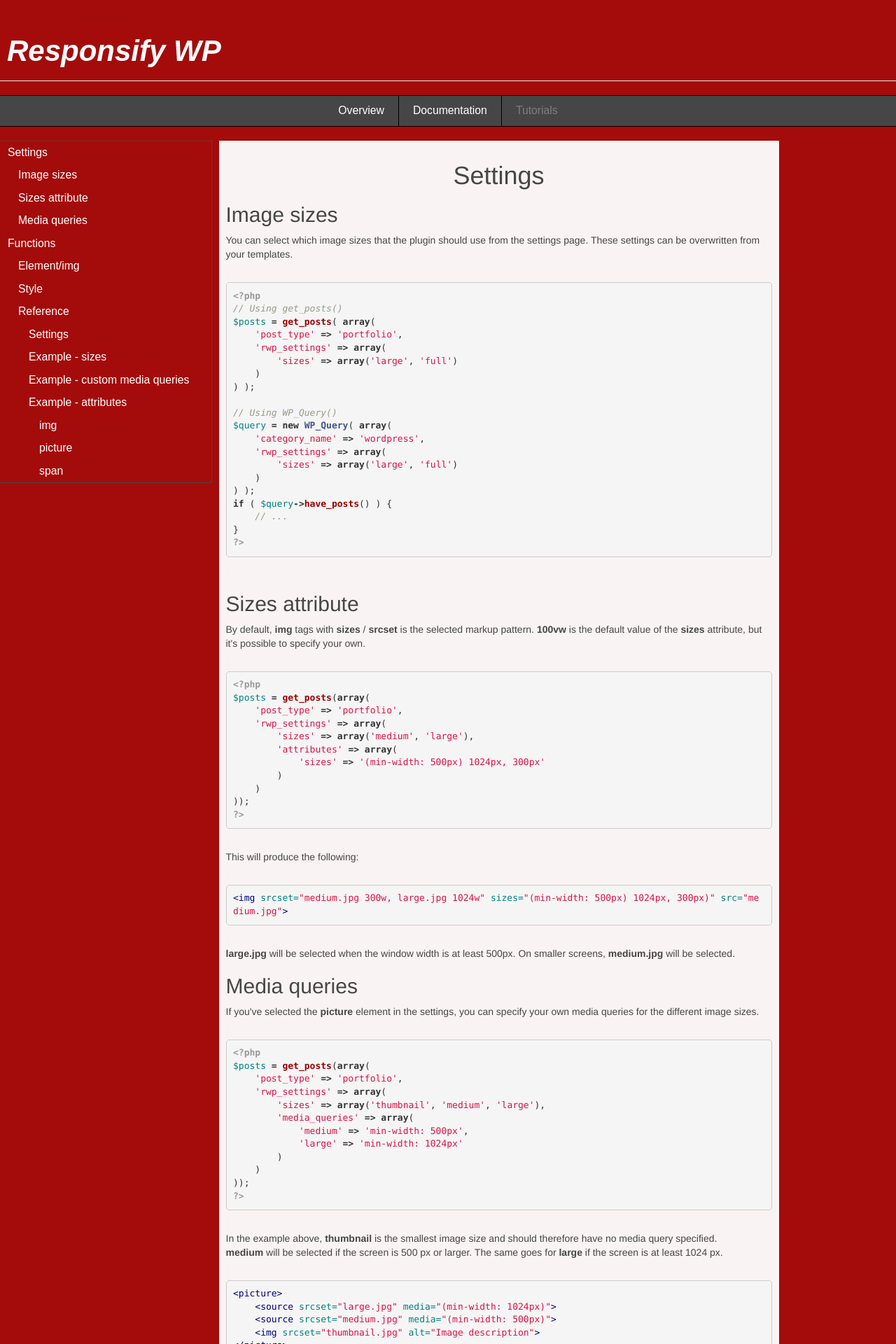
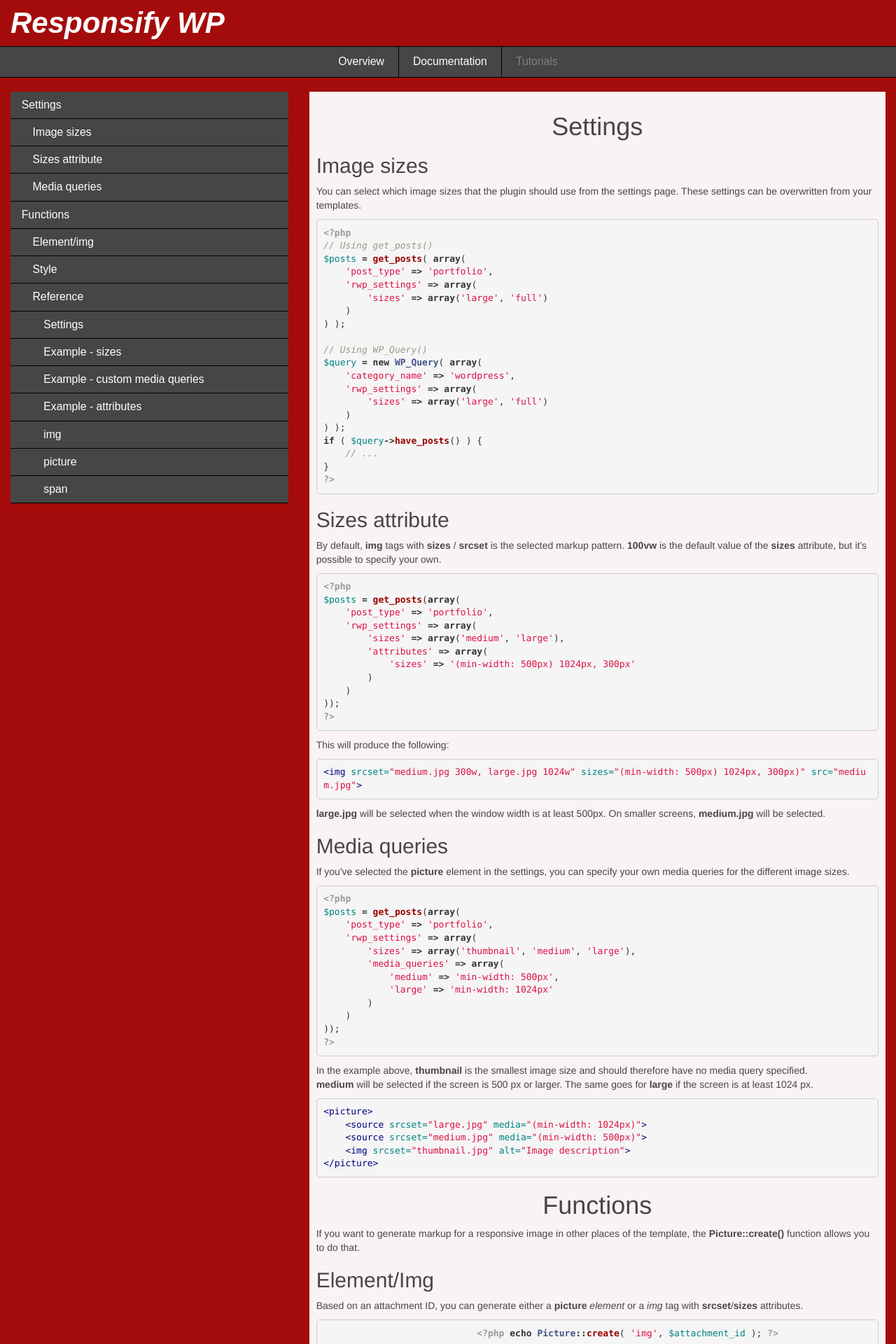
Before and after one commit to responsify-wp/responsify-wp.github.io, a Jekyll site: the page built from documentation/index.html, in a window 1280 px wide. Shown: the top 1920 px of the page at 70% size. Built offline with Jekyll 4.4.1, drawn with Linux system fonts in a browser that asks for light colours.

Commit message:
bootstraped documentaion

```diff
--- a/css/style.scss
+++ b/css/style.scss
@@ -148,6 +148,7 @@ a {
 		}
 	}
 	&.small {
+		margin: 10px 0;
 		@media (min-width: $tablet) {
 			font-size: 3em;
 		}
@@ -301,7 +302,7 @@ footer[role="contentinfo"] {
 	}
 }
 
-section.content {
+.content {
 	background: rgba(255, 255,255, .95);
 }
 
@@ -334,7 +335,7 @@ section.content {
  */
 
 /* Header */
-.page-header {
+.site-header {
 	.logo {
 		text-align: left;
 	}
@@ -345,30 +346,29 @@ section.content {
 	.inner {
 		padding-top: 0;
 	}
-	@media (min-width: 700px) {
-		width: 25%;
-		float: left;
-	}
 	.menu-items {
 		margin-top: 0;
 		margin-bottom: 0;
-		border: 1px solid $grey;
+		/*border: 1px solid $grey;*/
+		background: $grey;
 	}
 	ul {
-		padding-left: 15px;
+		padding: 0;
 	}
 	li {
 		list-style: none;
 	}
-	a {
+}
+.sub-menu a {
 	display: block;
-		padding: 5px 0;
+	padding: .5em 1em;
 	font-family: $font;
 	font-size: 1em;
 	color: white;
 	text-decoration: none;
+	border-bottom: 1px solid black;
 	&:hover {
-			color: $grey;
+		background: black;
 	}
 	@media (min-width: 700px) {
 		font-size: 0.875em;
@@ -380,6 +380,11 @@ section.content {
 		font-size: 1.125em;
 	}
 }
+.sub-menu-items a {
+	padding: .5em 2em;
+}
+.sub-menu-items .sub-menu-items a {
+	padding: .5em 3em;
 }
 
 body.documentation {
@@ -388,11 +393,5 @@ body.documentation {
 	}
 	.content {
 		margin: 0 auto 20px auto;
-		width: 95%;
-		@media (min-width: 700px) {
-			max-width: 800px;
-			width: 75%;
-			float: left;
 	}
 }
-}
--- a/documentation/index.html
+++ b/documentation/index.html
@@ -5,18 +5,21 @@ bodyClass: documentation
 ---
 
 <div class="page-wrapper">
-    <header class="page-header">
-        <div class="inner">
+    <header class="site-header container-fluid">
+        <div class="row">
+            <div class="col-xs-12">
                 <h1 class="logo small"><a href="/">Responsify WP</a></h1>
+            </div>
         </div>
     </header>
 
     {% include main_menu.html %}
 
+    <div class="container-fluid">
+
         <div class="row">
 
-        <nav class="sub-menu">
-            <div class="inner">
+            <nav class="sub-menu col-sm-4">
                 <ul class="menu-items">
                     <li>
                         <a href="#settings">Settings</a>
@@ -46,11 +49,10 @@ bodyClass: documentation
                         </ul>
                     </li>
                 </ul>
-            </div>
             </nav>
 
-        <section class="content">
-            <div class="inner">
+            <section class="col-sm-8">
+                <div class="content inner">
                     <article id="settings">
                         <header>
                             <h1>Settings</h1>
@@ -58,7 +60,6 @@ bodyClass: documentation
                         <h2 id="settings-image-sizes">Image sizes</h2>
                         <p>You can select which image sizes that the plugin should use from the settings page.
                         These settings can be overwritten from your templates.</p>
-<code>
 {% highlight php %}
 <?php
 // Using get_posts()
@@ -81,11 +82,9 @@ if ( $query->have_posts() ) {
 }
 ?>
 {% endhighlight %}
-</code>
 
                         <h2 id="settings-sizes-attribute">Sizes attribute</h2>
                         <p>By default, <strong>img</strong> tags with <strong>sizes</strong> / <strong>srcset</strong> is the selected markup pattern. <strong>100vw</strong> is the default value of the <strong>sizes</strong> attribute, but it's possible to specify your own. </p>
-<code>
 {% highlight php %}
 <?php
 $posts = get_posts(array(
@@ -99,18 +98,14 @@ $posts = get_posts(array(
 ));
 ?>
 {% endhighlight %}
-</code>
                         <p>This will produce the following:</p>
-<code>
 {% highlight html %}
 <img srcset="medium.jpg 300w, large.jpg 1024w" sizes="(min-width: 500px) 1024px, 300px)" src="medium.jpg">
 {% endhighlight %}
-</code>
                         <p><strong>large.jpg</strong> will be selected when the window width is at least 500px. On smaller screens, <strong>medium.jpg</strong> will be selected.</p>
 
                         <h2 id="settings-media-queries">Media queries</h2>
                         <p>If you've selected the <strong>picture</strong> element in the settings, you can specify your own media queries for the different image sizes.</p>
-<code>
 {% highlight php %}
 <?php
 $posts = get_posts(array(
@@ -125,9 +120,7 @@ $posts = get_posts(array(
 ));
 ?>
 {% endhighlight %}
-</code>
                     <p>In the example above, <strong>thumbnail</strong> is the smallest image size and should therefore have no media query specified.<br><strong>medium</strong> will be selected if the screen is 500 px or larger. The same goes for <strong>large</strong> if the screen is at least 1024 px.</p>
-<code>
 {% highlight html %}
 <picture>
     <source srcset="large.jpg" media="(min-width: 1024px)">
@@ -135,7 +128,6 @@ $posts = get_posts(array(
     <img srcset="thumbnail.jpg" alt="Image description">
 </picture>
 {% endhighlight %}
-</code>
                     </article>
 
                     <article id="functions">
@@ -146,26 +138,19 @@ $posts = get_posts(array(
 
                         <h2 id="functions-element">Element/Img</h2>
                         <p>Based on an attachment ID, you can generate either a <strong>picture</strong> <i>element</i> or a <i>img</i> tag with <strong>srcset</strong>/<strong>sizes</strong> attributes.</p>
-                    <code>
                             {% highlight php %}
                             <?php echo Picture::create( 'img', $attachment_id ); ?>
                             {% endhighlight %}
-                    </code>
-                    <code>
                             {% highlight php %}
                             <?php echo Picture::create( 'element', $attachment_id ); ?>
                             {% endhighlight %}
-                    </code>
                         <p>Let's say that you have the following markup for a very large header image:</p>
-<code>
 {% highlight php %}
 <header>
     <?php the_post_thumbnail( 'full' ); ?>
 </header>
 {% endhighlight %}
-</code>
                         <p>As you probably know, <strong>the_post_thumbnail()</strong> will just create a regular <strong>img</strong> tag for the full-size image in this case.<br>But you does of course not want to send a big 1440px image to a mobile device. This can easily be solved like this:</p>
-<code>
 {% highlight php %}
 <header>
     <?php
@@ -174,9 +159,7 @@ $posts = get_posts(array(
     ?>
 </header>
 {% endhighlight %}
-</code>
                         <p>You can also specify which sizes of the image that should be used:</p>
-<code>
 {% highlight php %}
 <?php
 $thumbnail_id = get_post_thumbnail_id( $post->ID );
@@ -185,21 +168,17 @@ echo Picture::create( 'element', $thumbnail_id, array(
 ) );
 ?>
 {% endhighlight %}
-</code>
 
                         <h2 id="functions-style">Style</h2>
                         <p>There might be times when you have a <strong>div</strong> with a very large background image. It's very easy to replace the image with a smaller one using media queries in your stylesheet, but that requires you to hard code the filename.<br>
                         What if it's some kind of header image that can be changed later by the administrator of the site? In that case, you cannot hard code the filename inside your stylesheet.<br>
                         You might have done something like this in the past:</p>
-<code>
 {% highlight html %}
 <header id="hero" style="background-image: url(<?php echo $dynamic_header_image;?>)">
     <h1>Overlying headline</h1>
 </header>
 {% endhighlight %}
-</code>
                         <p>Instead, you could do this:</p>
-<code>
 {% highlight php %}
 <?php
 echo Picture::create( 'style', $dynamic_header_image_ID, array(
@@ -210,9 +189,7 @@ echo Picture::create( 'style', $dynamic_header_image_ID, array(
     <h1>Overlying headline</h1>
 </header>
 {% endhighlight %}
-</code>
                         <p>This will generate a <strong>style</strong> tag containing the following:</p>
-<code>
 {% highlight css %}
 #hero {
     background-image: url("example.com/wp-content/uploads/2014/03/IMG_4540-150x150.jpg");
@@ -224,9 +201,7 @@ echo Picture::create( 'style', $dynamic_header_image_ID, array(
 }
 // And so on...
 {% endhighlight %}
-</code>
                         <p>You can of course specify sizes and media queries here to.</p>
-<code>
 {% highlight php %}
 <?php
 echo Picture::create( 'style', $dynamic_header_image_ID, array(
@@ -239,16 +214,13 @@ echo Picture::create( 'style', $dynamic_header_image_ID, array(
 ) );
 ?>
 {% endhighlight %}
-</code>
 
                         <h3 id="functions-reference">Reference</h3>
-<code>
 {% highlight php %}
 <?php
 echo Picture::create( $type, $attachment_id, $settings );
 ?>
 {% endhighlight %}
-</code>
                         <ul>
                             <li><strong>$type</strong>: (string) (required). 'img', 'element' or 'style'.</li>
                             <li><strong>$attachment_id</strong>: (integer) (required). The ID of the attachment.</li>
@@ -256,7 +228,6 @@ echo Picture::create( $type, $attachment_id, $settings );
                         </ul>
 
                         <h4 id="functions-reference-example-sizes">Example - sizes</h4>
-<code>
 {% highlight php %}
 <?php
 $settings = array(
@@ -267,8 +238,6 @@ echo Picture::create( 'img', $attachment_id, $settings );
 echo Picture::create( 'element', $attachment_id, $settings );
 ?>
 {% endhighlight %}
-</code>
-<code>
 {% highlight html %}
 <img sizes="(min-width: 300px) 1024px, 300px"
     srcset="large.jpg 1024w,
@@ -280,10 +249,8 @@ echo Picture::create( 'element', $attachment_id, $settings );
     <img srcset="medium.jpg" alt="Image description">
 </picture>
 {% endhighlight %}
-</code>
 
                         <h4 id="functions-reference-example-custom-media-queries">Example - custom media queries</h4>
-<code>
 {% highlight php %}
 <?php
 $settings = array(
@@ -296,9 +263,7 @@ $settings = array(
 echo Picture::create( 'element', $attachment_id, $settings );
 ?>
 {% endhighlight %}
-</code>
                         <p>Notice that you <strong>should not</strong> specify a media query for the smallest image size. You <strong>must</strong> specify a media query for all the selected image sizes.</p>
-<code>
 {% highlight html %}
 <picture>
     <source srcset="large.jpg" media="(min-width: 1024px)">
@@ -306,11 +271,9 @@ echo Picture::create( 'element', $attachment_id, $settings );
     <img srcset="thumbnail.jpg" alt="Image description">
 </picture>
 {% endhighlight %}
-</code>
 
                         <h4 id="functions-reference-example-attributes">Example - attributes</h4>
                         <h5 id="functions-reference-example-attributes-img">img</h5>
-<code>
 {% highlight php %}
 <?php
 $settings = array(
@@ -322,8 +285,6 @@ $settings = array(
 echo Picture::create( 'img', $attachment_id, $settings );
 ?>
 {% endhighlight %}
-</code>
-<code>
 {% highlight html %}
 <img id="responsive-image" sizes="(min-width: 500px) 1024px, 300px"
         srcset="medium.jpg 300w,
@@ -331,10 +292,8 @@ echo Picture::create( 'img', $attachment_id, $settings );
         full.jpg 2048w"
         alt="Image description">
 {% endhighlight %}
-</code>
 
                         <h5 id="functions-reference-example-attributes-picture">picture</h5>
-<code>
 {% highlight php %}
 <?php
 $settings = array(
@@ -353,8 +312,6 @@ $settings = array(
 echo Picture::create( 'element', $attachment_id, $settings );
 ?>
 {% endhighlight %}
-</code>
-<code>
 {% highlight html %}
 <picture id="picture-element">
     <source data-foo="bar" srcset="full.jpg" media="(min-width: 1024px)">
@@ -363,10 +320,8 @@ echo Picture::create( 'element', $attachment_id, $settings );
     <img id="responsive-image" srcset="thumbnail.jpg" alt="Image description">
 </picture>
 {% endhighlight %}
-</code>
 
                                 <h5 id="functions-reference-example-attributes-span">span</h5>
-<code>
 {% highlight php %}
 <?php
 $settings = array(
@@ -383,8 +338,6 @@ $settings = array(
 echo Picture::create( 'element', $attachment_id, $settings );
 ?>
 {% endhighlight %}
-</code>
-<code>
 {% highlight html %}
 <span data-picture id="picture-element" data-alt="Overrides the alternative text of the image">
     <span class="responsive-image" data-src="thumbnail.jpg"></span>
@@ -396,7 +349,6 @@ echo Picture::create( 'element', $attachment_id, $settings );
     </noscript>
 </span>
 {% endhighlight %}
-</code>
 
                     </article>
 
@@ -406,3 +358,5 @@ echo Picture::create( 'element', $attachment_id, $settings );
         </div>
 
     </div>
+
+</div>
```
Lines whose indentation alone changed are shown as unchanged.
